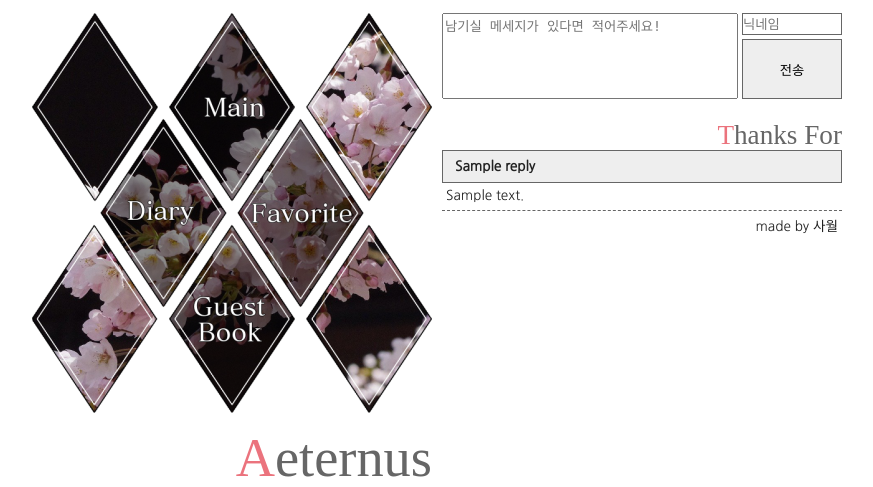
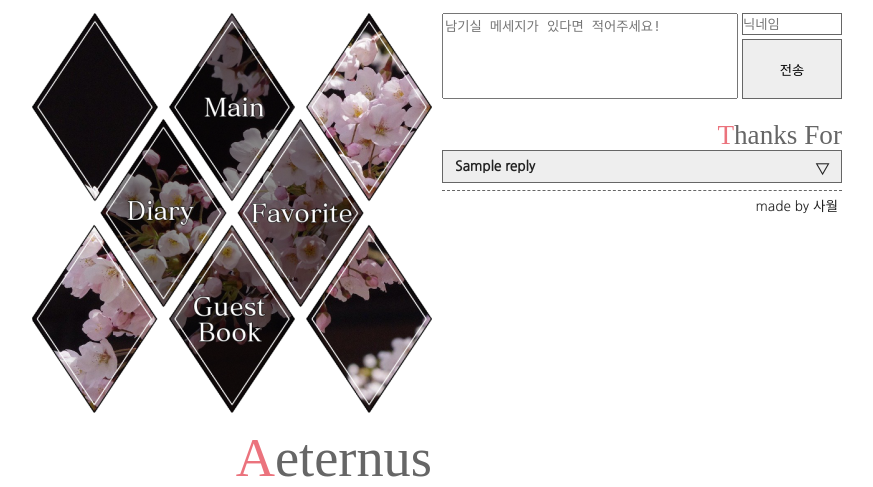
Before and after one commit to april35592/aeternus, a Django app: page /bbs/ in a window 1280 px wide, after a click that opens the changed part. Shown: the top 487 px of the page, without its empty margins (203-1076 px from the left). Run offline with Django 3.2, Linux system fonts and the light colour scheme; tables that the repository leaves empty hold one stand-in row (values such as "Sample post").

Commit message:
css정돈 및 자잘한 수정

```diff
--- /dev/null
+++ b/static/script.js
@@ -0,0 +1,9 @@
+function toggleOpenClose(id,toggleId) {
+    if(document.getElementById(id).style.display == 'none') {
+        document.getElementById(id).style.display = 'block';
+        document.getElementById(toggleId).innerText = '△';
+    } else {
+        document.getElementById(id).style.display = 'none';
+        document.getElementById(toggleId).innerText = '▽';
+    }
+}
--- a/static/style.css
+++ b/static/style.css
@@ -1,5 +1,4 @@
 @import url('https://fonts.googleapis.com/css2?family=Nanum+Gothic&display=swap');
-@import url('https://fonts.googleapis.com/css2?family=Nanum+Myeongjo&display=swap');
 
 body, td, th{
     font-size: 85%;
@@ -16,16 +15,16 @@ a:link{text-decoration: none;color:#222222;}
 a:visited{text-decoration: none;color:#222222;}
 a:hover{text-decoration: none;color:#666666;}
 
-.reply_list p{
-    display: none;
-}
+img{border: none;}
 
-.page_control{
-    text-align: center;
-    margin: 5px 0px 0px 5px;
-}
+hr {
+    size: 1px;
+    border: 0px;
+    border-top: 1px dashed #666666;
+  }
 
-img{border: none;}
+
+/* base 정렬 */
 
 #allpage{
     float: middle;
@@ -79,6 +78,12 @@ h2{
 }
 h2:first-letter{color: #eb737d;}
 
+
+/* bbs */
+
+.reply_list p{
+    display: none;
+}
 .reply_list h3{
     font-size: 100%;
     color: #222222;
@@ -86,6 +91,9 @@ h2:first-letter{color: #eb737d;}
     background-color: #eeeeee;
     margin: -1px 0px 0px 0px;
     padding: 7px 12px;
+}
+.reply_list span{
+    float: right;
 }
 
 #input_guest{
@@ -121,11 +129,16 @@ h2:first-letter{color: #eb737d;}
     background-color: #EEEEEE;
 }
 
-hr {
-    size: 1px;
-    border: 0px;
-    border-top: 1px dashed #666666;
-  }
+
+/* 기타 */
+
+.page_control{
+    text-align: center;
+    margin: 5px 0px;
+}
+
+
+/* 미디어쿼리 */
 
 @media (max-width: 830px) {
     #allpage{
@@ -142,6 +155,9 @@ hr {
         display: block;
         width: 100%;
     }
+
+
+    /* bbs */
 
     #input_guest{
         width: 100%;
--- a/static/toggleOpenClose.js
+++ /dev/null
@@ -1,7 +0,0 @@
-function toggleOpenClose(id) {
-    if(document.getElementById(id).style.display == 'block') {
-        document.getElementById(id).style.display = 'none';
-    } else {
-        document.getElementById(id).style.display = 'block';
-    }
-}
--- a/templates/base.html
+++ b/templates/base.html
@@ -37,6 +37,7 @@
             <p style="text-align: right;">made by 사월</p>
         </div>
     </div>
+    <script src="{% static 'script.js' %}"></script>
 </body>
 
 </html>
--- a/templates/bbs/reply_list.html
+++ b/templates/bbs/reply_list.html
@@ -1,5 +1,4 @@
 {% extends 'base.html' %}
-{% load static %}
 {% block content %}
 
 <form action="{% url 'bbs:guestcreate' %}" method="post">
@@ -22,7 +21,8 @@
 {% if reply_list %}
     <div class="reply_list">
         {% for reply in reply_list %}
-            <h3 class="reply_list" onclick="toggleOpenClose('reply_list_{{ reply.id }}')">{{ reply.name }}</h3>
+            <h3 class="reply_list" onclick="toggleOpenClose('reply_list_{{ reply.id }}', 'toggle_{{reply.id}}')">{{ reply.name }}
+                <span class="reply_list" id="toggle_{{reply.id}}">▽</span></h3>
             <p class="reply_list" id="reply_list_{{ reply.id }}">{{ reply.content }}</p>
         {% endfor %}
     </div>
@@ -41,5 +41,4 @@
     </strong>
 </p>
 
-<script src="{% static 'toggleOpenClose.js' %}"></script>
 {% endblock %}
```
Also changed, not shown: 2 other files.
